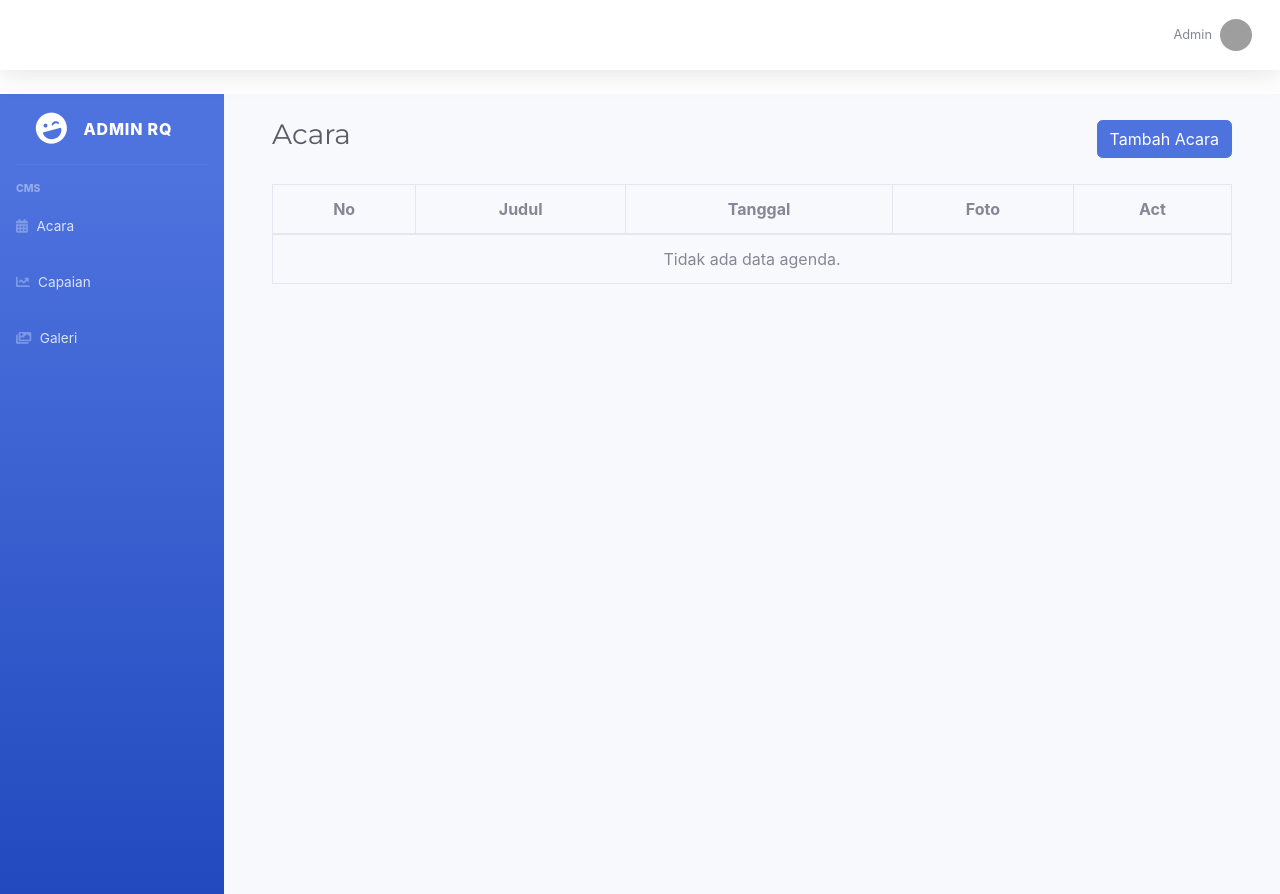
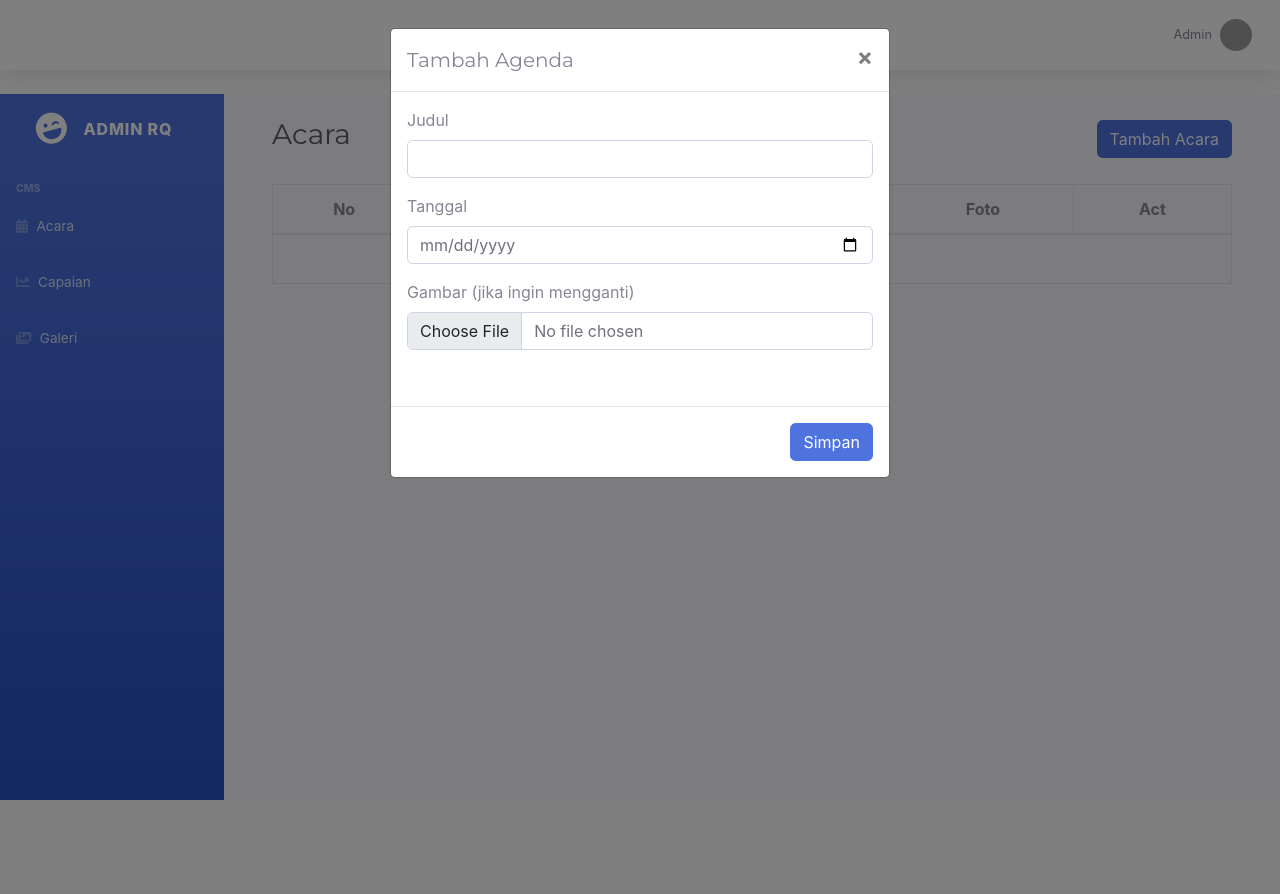
Before and after one commit to deaDiajeng/ciskp, a CodeIgniter app: page /ciskp/Agenda in a window 1280 px wide, after a click on "Tambah Acara". After the commit the page ends 800 px from the top, so only its background shows below. Run offline with CodeIgniter, Linux system fonts and the light colour scheme; tables that the repository leaves empty or names only in its code hold one stand-in row (values such as "Sample post"); some libraries are stand-ins or nearby versions; grey boxes are pictures that could not be loaded.

Commit message:
add edit delete main modules

```diff
--- a/application/controllers/Agenda.php
+++ b/application/controllers/Agenda.php
@@ -1,20 +1,145 @@
 <?php
-defined('BASEPATH') OR exit('No direct script access allowed');
+defined('BASEPATH') or exit('No direct script access allowed');
 
-class Agenda extends CI_Controller {
+class Agenda extends CI_Controller
+{
 
-    public function __construct() {
+    public function __construct()
+    {
         parent::__construct();
         $this->load->model('Agenda_model');
     }
 
-    public function index() {
+    public function index()
+    {
         $data['agenda'] = $this->Agenda_model->get_all();
 
         $this->load->view('layout/header');
         $this->load->view('layout/adminav');
         $this->load->view('layout/sidebar');
         $this->load->view('admin/agenda', $data);
+        $this->load->view('script/agenda_script');
         $this->load->view('layout/footer');
     }
+
+    public function save()
+    {
+        $title = $this->input->post('title');
+        $date = $this->input->post('date');
+
+        $config['upload_path'] = './uploads/agenda/';
+        $config['allowed_types'] = 'jpg|jpeg|png|gif|webp';
+        $config['max_size'] = 2048;
+
+        $this->load->library('upload', $config);
+
+        $image = '';
+        if (!empty($_FILES['image']['name'])) {
+            // Tambahkan timestamp ke nama file
+            $original_name = pathinfo($_FILES['image']['name'], PATHINFO_FILENAME);
+            $extension = pathinfo($_FILES['image']['name'], PATHINFO_EXTENSION);
+            $timestamp = date('Ymd_His');
+            $new_name = $original_name . '_' . $timestamp . '.' . $extension;
+
+            $_FILES['image']['name'] = $new_name;
+
+            if ($this->upload->do_upload('image')) {
+                $image = $this->upload->data('file_name');
+            } else {
+                $error = $this->upload->display_errors();
+                $this->session->set_flashdata('error', $error);
+                redirect('agenda');
+                return;
+            }
+        }
+
+        $data = [
+            'title' => $title,
+            'date' => $date,
+            'image' => $image,
+            'is_deleted' => 0
+        ];
+
+        $this->Agenda_model->insert($data);
+        redirect('agenda');
+    }
+
+
+    public function update()
+    {
+        $id = $this->input->post('id_agenda');
+        $title = $this->input->post('title');
+        $date = $this->input->post('date');
+        $oldImage = $this->input->post('old_image');
+
+        $config['upload_path'] = './uploads/agenda/';
+        $config['allowed_types'] = 'jpg|jpeg|png|webp';
+        $config['max_size'] = 2048;
+
+        $this->load->library('upload', $config);
+
+        if (!empty($_FILES['image']['name'])) {
+            // Rename file dengan timestamp
+            $original_name = pathinfo($_FILES['image']['name'], PATHINFO_FILENAME);
+            $extension = pathinfo($_FILES['image']['name'], PATHINFO_EXTENSION);
+            $timestamp = date('Ymd_His');
+            $new_name = $original_name . '_' . $timestamp . '.' . $extension;
+
+            $_FILES['image']['name'] = $new_name;
+
+            if ($this->upload->do_upload('image')) {
+                $uploadedData = $this->upload->data();
+                $newImage = $uploadedData['file_name'];
+
+                // Hapus gambar lama
+                $oldPath = './uploads/agenda/' . $oldImage;
+                if (file_exists($oldPath) && is_file($oldPath)) {
+                    unlink($oldPath);
+                }
+            } else {
+                $this->session->set_flashdata('error', $this->upload->display_errors());
+                redirect('Agenda');
+                return;
+            }
+        } else {
+            $newImage = $oldImage;
+        }
+
+        $data = [
+            'title' => $title,
+            'date' => $date,
+            'image' => $newImage
+        ];
+
+        $this->db->where('id_agenda', $id);
+        $this->db->update('agenda', $data);
+
+        $this->session->set_flashdata('success', 'Agenda berhasil diperbarui.');
+        redirect('Agenda');
+    }
+
+
+    public function delete($id)
+    {
+        // Ambil data agenda berdasarkan id
+        $agenda = $this->db->get_where('agenda', ['id_agenda' => $id])->row();
+
+        if ($agenda) {
+            // Hapus file gambar jika ada
+            $path = './uploads/agenda/' . $agenda->image;
+            if (file_exists($path) && is_file($path)) {
+                unlink($path);
+            }
+
+            // Soft delete (update is_deleted = 1)
+            $this->db->where('id_agenda', $id);
+            $this->db->update('agenda', ['is_deleted' => 1]);
+
+            $this->session->set_flashdata('success', 'Agenda berhasil dihapus.');
+        } else {
+            $this->session->set_flashdata('error', 'Agenda tidak ditemukan.');
+        }
+
+        redirect('Agenda');
+    }
 }
--- a/application/models/Agenda_model.php
+++ b/application/models/Agenda_model.php
@@ -1,20 +1,30 @@
 <?php
-defined('BASEPATH') OR exit('No direct script access allowed');
+defined('BASEPATH') or exit('No direct script access allowed');
 
-class Agenda_model extends CI_Model {
+class Agenda_model extends CI_Model
+{
 
-    public function __construct() {
+    public function __construct()
+    {
         parent::__construct();
         $this->load->database();
     }
-    public function get_all() {
+    public function get_all()
+    {
         // return $this->db->get('agenda')->result();
         return $this->db->get_where('agenda', ['is_deleted' => 0])->result();
     }
 
-    // public function insert($data) {
-    //     $this->db->insert('agenda', $data);
-    // }
+    public function insert($data)
+    {
+        $this->db->insert('agenda', $data);
+    }
+
+    public function update($id, $data)
+    {
+        $this->db->where('id_agenda', $id)->update('agenda', $data);
+    }
+
 
     // public function update($id, $data) {
     //     $this->db->where('id_agenda', $id)->update('agenda', $data);
--- a/application/views/admin/agenda.php
+++ b/application/views/admin/agenda.php
@@ -34,11 +34,28 @@
                                                 <td><?= $row->title ?></td>
                                                 <td class="text-center"><?= date('d M Y', strtotime($row->date)) ?></td>
                                                 <td class="">
-                                                    <img src="<?= base_url('uploads/agenda/' . $row->image) ?>" alt="<?= $row->title ?>" width="80">
+                                                    <div style="width: 50px; height: 50px; display: inline-block; background: #f8f9fa; border: 1px solid #ddd; padding: 4px;">
+                                                        <img src="<?= base_url('uploads/agenda/' . $row->image) ?>" alt="<?= $row->title ?>"
+                                                            style="width: 100%; height: 100%; object-fit: contain;">
+                                                    </div>
                                                 </td>
                                                 <td class="text-center">
-                                                    <a href="#" class="btn btn-sm btn-warning">Edit</a>
-                                                    <a href="#" class="btn btn-sm btn-danger">Delete</a>
+                                                    <a href="#" class="btn btn-sm btn-warning btn-edit"
+                                                        data-id="<?= $row->id_agenda ?>"
+                                                        data-title="<?= htmlspecialchars($row->title, ENT_QUOTES) ?>"
+                                                        data-date="<?= $row->date ?>"
+                                                        data-image="<?= $row->image ?>"
+                                                        data-toggle="modal" data-target="#agendaModal">
+                                                        Edit
+                                                    </a>
+
+
+                                                    <a href="<?= base_url('Agenda/delete/' . $row->id_agenda) ?>"
+                                                        class="btn btn-sm btn-danger"
+                                                        onclick="return confirm('Yakin ingin menghapus agenda ini?')">
+                                                        Delete
+                                                    </a>
+
                                                 </td>
                                             </tr>
                                         <?php endforeach; ?>
@@ -61,9 +78,9 @@
     <!-- End of Content Wrapper -->
 
     <!-- Modal: Tambah / Edit Agenda -->
-    <!-- <div class="modal fade" id="agendaModal" tabindex="-1" role="dialog" aria-labelledby="agendaModalLabel" aria-hidden="true">
+    <div class="modal fade" id="agendaModal" tabindex="-1" role="dialog" aria-labelledby="agendaModalLabel" aria-hidden="true">
         <div class="modal-dialog" role="document">
-            <form action="<?= base_url('Agenda/save') ?>" method="post" enctype="multipart/form-data">
+            <form action="<?= base_url('Agenda/save') ?>" method="post" enctype="multipart/form-data" id="form-agenda">
                 <div class="modal-content">
                     <div class="modal-header">
                         <h5 class="modal-title" id="agendaModalLabel">Tambah Agenda</h5>
@@ -73,6 +90,7 @@
                     </div>
                     <div class="modal-body">
                         <input type="hidden" name="id_agenda" id="id_agenda">
+
                         <div class="form-group">
                             <label for="title">Judul</label>
                             <input type="text" class="form-control" name="title" id="title" required>
@@ -81,10 +99,15 @@
                             <label for="date">Tanggal</label>
                             <input type="date" class="form-control" name="date" id="date" required>
                         </div>
+                        <input type="hidden" name="old_image" id="old_image">
+
                         <div class="form-group">
                             <label for="image">Gambar (jika ingin mengganti)</label>
                             <input type="file" class="form-control" name="image" id="image">
+                            <br>
+                            <img id="preview-old-image" src="" alt="Gambar lama" width="120" class="mt-2" style="display: none;">
                         </div>
+
                     </div>
                     <div class="modal-footer">
                         <button type="submit" class="btn btn-primary">Simpan</button>
@@ -92,7 +115,7 @@
                 </div>
             </form>
         </div>
-    </div> -->
+    </div>
 
-</div>
-<!-- End of Page Wrapper -->
+    </div>
+    <!-- End of Page Wrapper -->
--- a/application/views/layout/header.php
+++ b/application/views/layout/header.php
@@ -1,5 +1,6 @@
 <!DOCTYPE html>
 <html lang="en">
+
 <head>
     <meta charset="utf-8" />
     <meta name="viewport" content="width=device-width, initial-scale=1, shrink-to-fit=no" />
@@ -18,6 +19,9 @@
     <link rel="stylesheet" href="public/css/bootstrap.min.css">
     <link rel="stylesheet" href="public/css/sb-admin-2.min.css">
 
+    <!-- jQuery Library -->
+    <script src="<?= base_url('public/js/jquery.min.js') ?>"></script>
+
     <!-- Custom Style -->
     <link rel="stylesheet" href="public/css/styles.css?v= . filemtime(FCPATH . public/css/styles.css));">
 
--- /dev/null
+++ b/application/views/script/agenda_script.php
@@ -0,0 +1,30 @@
+<script>
+    $(document).ready(function() {
+        $('.btn-edit').on('click', function() {
+            const id = $(this).data('id');
+            const title = $(this).data('title');
+            const date = $(this).data('date');
+            const image = $(this).data('image');
+
+            $('#agendaModalLabel').text('Edit Agenda');
+            $('#form-agenda').attr('action', '<?= base_url('Agenda/update') ?>');
+            $('#id_agenda').val(id);
+            $('#title').val(title);
+            $('#date').val(date);
+            $('#old_image').val(image);
+
+            // Tampilkan preview gambar lama
+            const imageUrl = '<?= base_url('uploads/agenda/') ?>' + image;
+            $('#preview-old-image').attr('src', imageUrl).show();
+        });
+
+        $('#agendaModal').on('hidden.bs.modal', function() {
+            $('#form-agenda')[0].reset();
+            $('#form-agenda').attr('action', '<?= base_url('Agenda/save') ?>');
+            $('#agendaModalLabel').text('Tambah Agenda');
+            $('#id_agenda').val('');
+            $('#old_image').val('');
+            $('#preview-old-image').attr('src', '').hide();
+        });
+    });
+</script>
```
Also changed, not shown: uploads/agenda/github_20250511_135528.png (renamed from uploads/agenda/github.png), uploads/agenda/instagram.png (deleted), uploads/agenda/linkedin_20250511_135456.png (added), uploads/agenda/linkedin_20250511_135515.png (added). Lines whose indentation alone changed are shown as unchanged.
